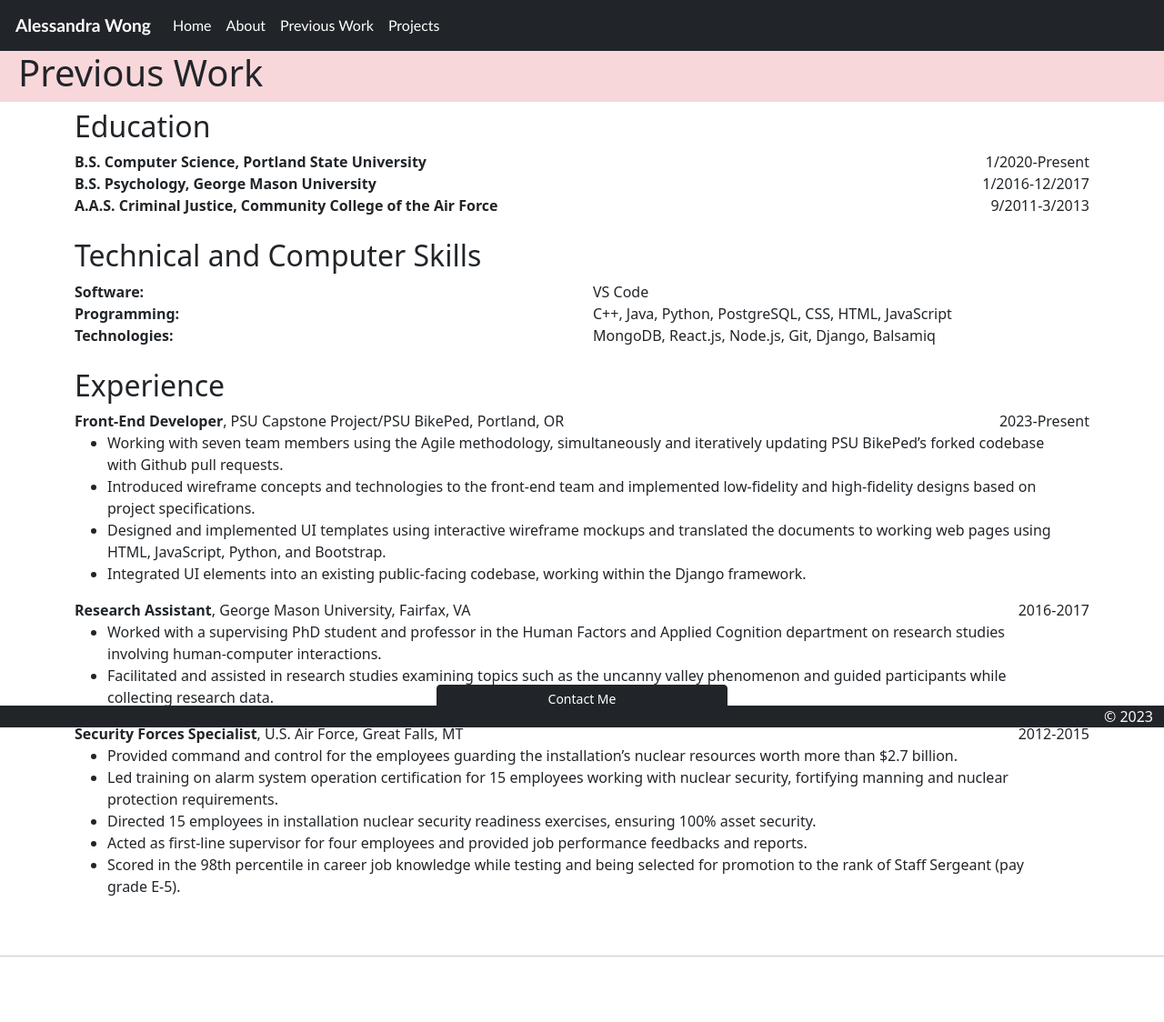
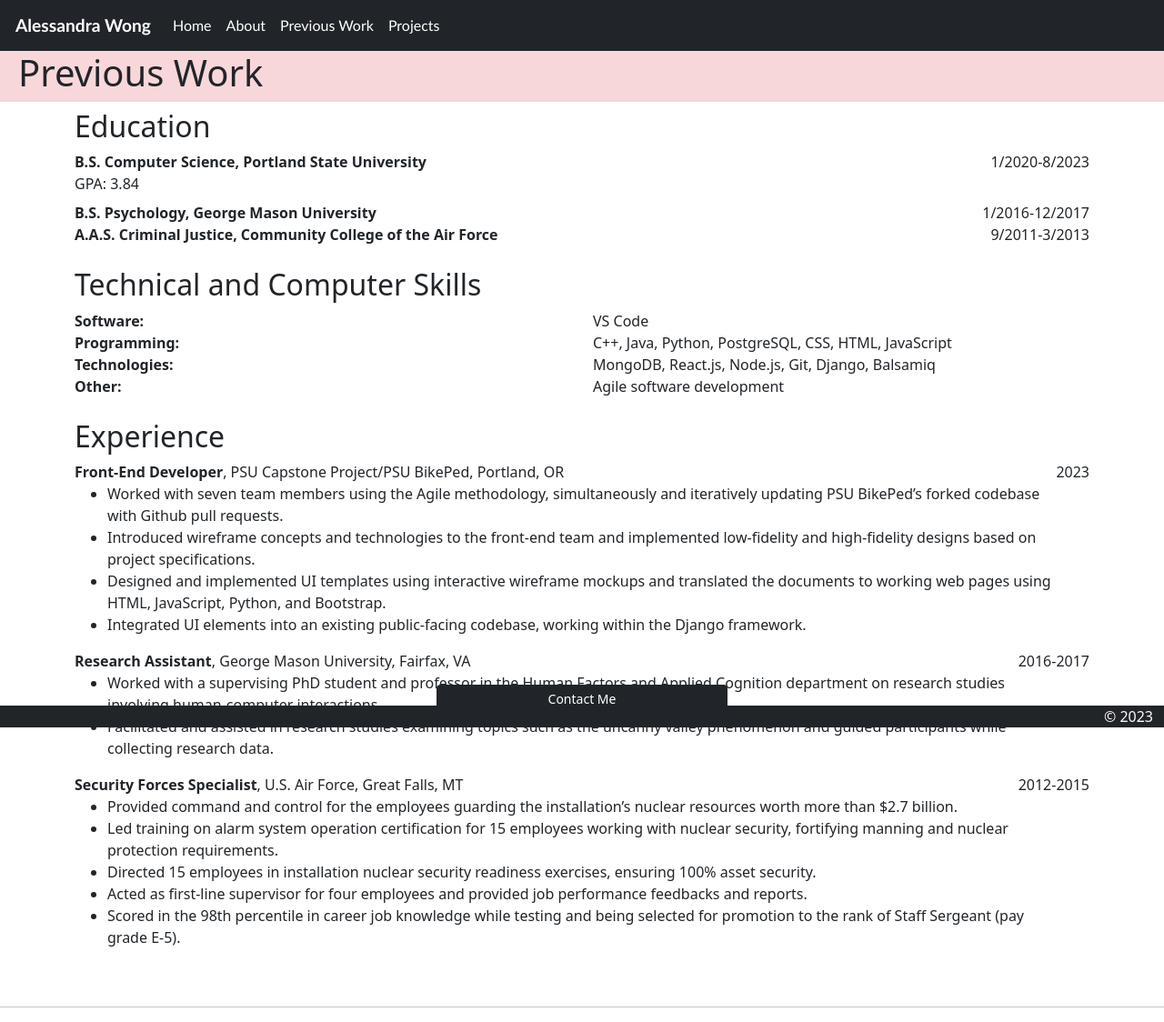
Before and after one commit to awong-pdx/personal-website, a Django app: page /previous-work/ in a window 1280 px wide. Shown: the whole page at 91% size. Before the commit the page ends 1052 px from the top, so only its background shows below. Run offline with Django 4.2, Linux system fonts and the light colour scheme.

Commit message:
Update resume

```diff
--- a/website/templates/website/previous-work.html
+++ b/website/templates/website/previous-work.html
@@ -15,7 +15,10 @@ Previous Work
             B.S. Computer Science, Portland State University
         </div>
         <div class="col-4 text-end">
-            1/2020-Present
+            1/2020-8/2023
+        </div>
+        <div class="col-8 pb-2">
+            GPA: 3.84
         </div>
     </div>
     <div class="row">
@@ -51,6 +54,10 @@ Previous Work
         <div class="col fw-bold">Technologies:</div>
         <div class="col">MongoDB, React.js, Node.js, Git, Django, Balsamiq</div>
     </div>
+    <div class="row">
+        <div class="col fw-bold">Other:</div>
+        <div class="col">Agile software development</div>
+    </div>
 </div>
 <div class="container">
     <div class="row">
@@ -61,13 +68,13 @@ Previous Work
             <span class="fw-bold">Front-End Developer</span>, PSU Capstone Project/PSU BikePed, Portland, OR
         </div>
         <div class="col-4 text-end">
-            2023-Present
+            2023
         </div>
     </div>
     <div class="row">
         <ul class="column px-5">
             <li>
-                Working with seven team members using the Agile methodology, simultaneously and iteratively
+                Worked with seven team members using the Agile methodology, simultaneously and iteratively
                 updating PSU BikePed’s forked codebase with Github pull requests.
             </li>
             <li>
```
